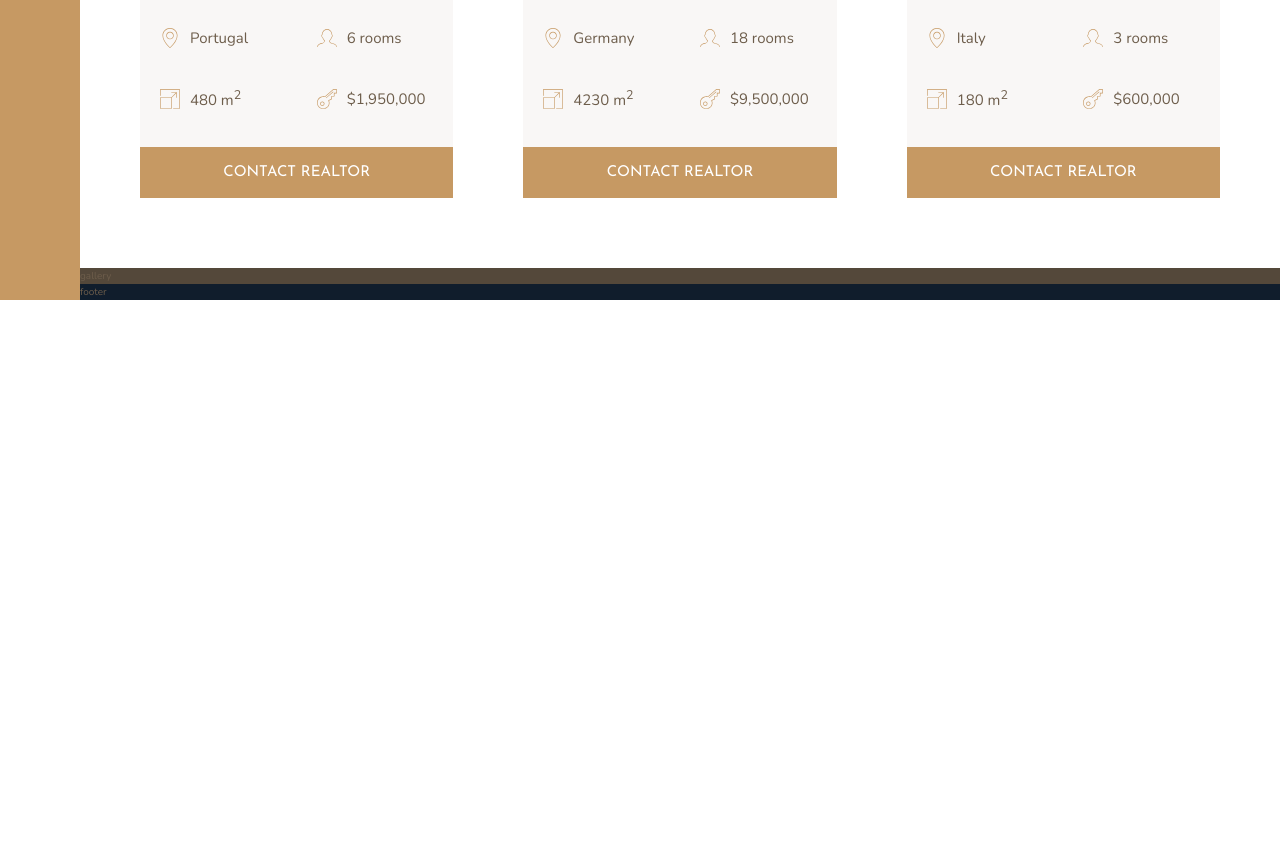
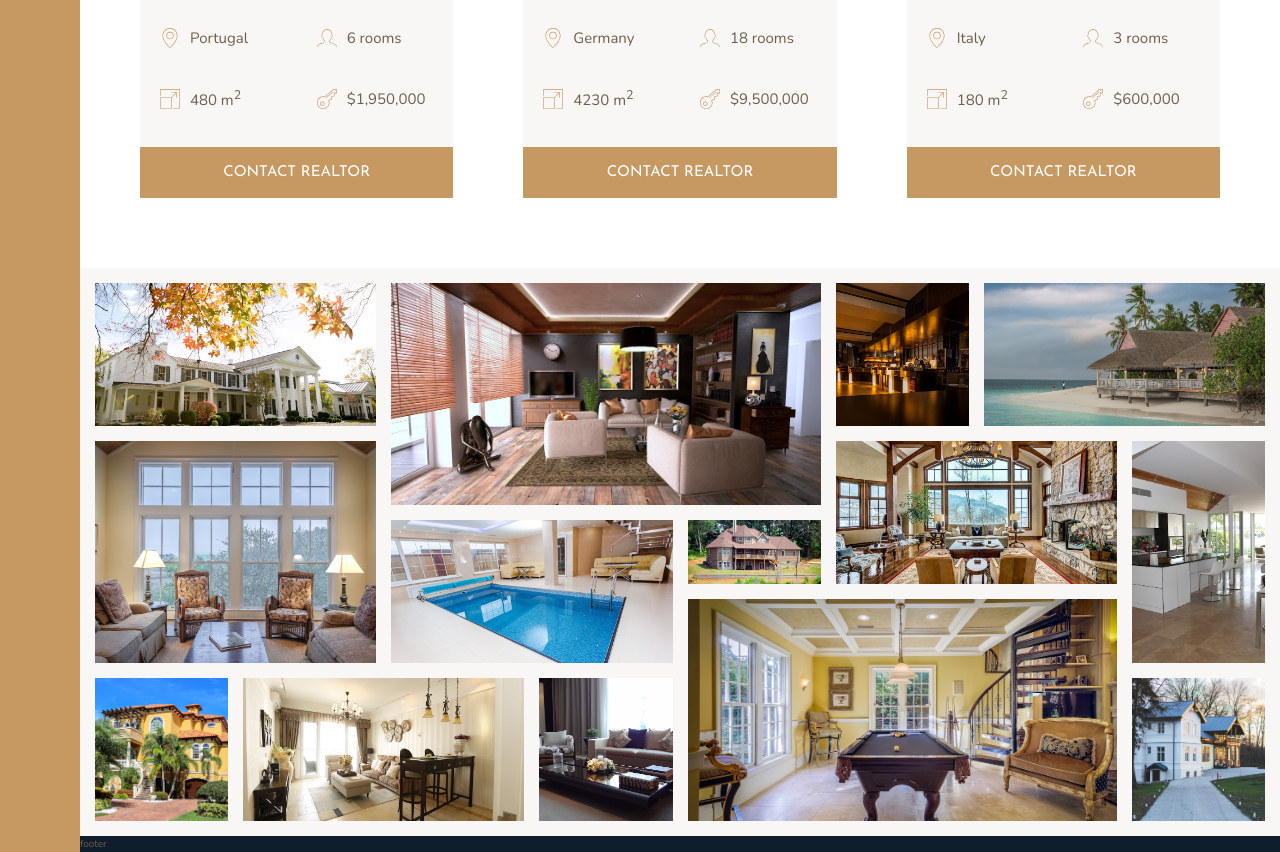
Before and after one commit to ringosingson/grid-nexter, a website: page index.html in a window 1280 px wide. Shown: the part 2644-3496 px from the top of the page. Before the commit the page ends 2944 px from the top, so only its background shows below. Drawn offline with nearby package versions, Linux system fonts and the light colour scheme.

Commit message:
gallery section

```diff
--- a/index.html
+++ b/index.html
@@ -319,7 +319,104 @@
       </section>
 
       <section class="gallery">
-        gallery
+        <figure class="gallery__item gallery__item--1">
+          <img
+            src="img/gal-1.jpeg"
+            alt="Gallery image 1"
+            class="gallery__img"
+          />
+        </figure>
+        <figure class="gallery__item gallery__item--2">
+          <img
+            src="img/gal-2.jpeg"
+            alt="Gallery image 2"
+            class="gallery__img"
+          />
+        </figure>
+        <figure class="gallery__item gallery__item--3">
+          <img
+            src="img/gal-3.jpeg"
+            alt="Gallery image 3"
+            class="gallery__img"
+          />
+        </figure>
+        <figure class="gallery__item gallery__item--4">
+          <img
+            src="img/gal-4.jpeg"
+            alt="Gallery image 4"
+            class="gallery__img"
+          />
+        </figure>
+        <figure class="gallery__item gallery__item--5">
+          <img
+            src="img/gal-5.jpeg"
+            alt="Gallery image 5"
+            class="gallery__img"
+          />
+        </figure>
+        <figure class="gallery__item gallery__item--6">
+          <img
+            src="img/gal-6.jpeg"
+            alt="Gallery image 6"
+            class="gallery__img"
+          />
+        </figure>
+        <figure class="gallery__item gallery__item--7">
+          <img
+            src="img/gal-7.jpeg"
+            alt="Gallery image 7"
+            class="gallery__img"
+          />
+        </figure>
+        <figure class="gallery__item gallery__item--8">
+          <img
+            src="img/gal-8.jpeg"
+            alt="Gallery image 8"
+            class="gallery__img"
+          />
+        </figure>
+        <figure class="gallery__item gallery__item--9">
+          <img
+            src="img/gal-9.jpeg"
+            alt="Gallery image 9"
+            class="gallery__img"
+          />
+        </figure>
+        <figure class="gallery__item gallery__item--10">
+          <img
+            src="img/gal-10.jpeg"
+            alt="Gallery image 10"
+            class="gallery__img"
+          />
+        </figure>
+        <figure class="gallery__item gallery__item--11">
+          <img
+            src="img/gal-11.jpeg"
+            alt="Gallery image 11"
+            class="gallery__img"
+          />
+        </figure>
+        <figure class="gallery__item gallery__item--12">
+          <img
+            src="img/gal-12.jpeg"
+            alt="Gallery image 12"
+            class="gallery__img"
+          />
+        </figure>
+        <figure class="gallery__item gallery__item--13">
+          <img
+            src="img/gal-13.jpeg"
+            alt="Gallery image 13"
+            class="gallery__img"
+          />
+        </figure>
+        <figure class="gallery__item gallery__item--14">
+          <img
+            src="img/gal-14.jpeg"
+            alt="Gallery image 14"
+            class="gallery__img"
+          />
+        </figure>
       </section>
 
       <footer class="footer">
--- a/sass/_gallery.scss
+++ b/sass/_gallery.scss
@@ -1,4 +1,91 @@
 .gallery {
-  background-color: $color-grey-dark-1;
+  background-color: $color-grey-light-1;
   grid-column: full-start/full-end;
+
+  display: grid;
+  /*grid-template-columns: repeat(8, 1fr);
+  grid-template-rows: repeat(7, 5vw);*/
+  grid-template: repeat(7, 5vw) / repeat(8, 1fr);
+
+  grid-gap: 1.5rem;
+  padding: 1.5rem;
+
+  &__item {
+    &--1 {
+      grid-row: 1 / span 2;
+      grid-column: 1 / span 2;
+    }
+
+    &--2 {
+      grid-row: 1 / span 3;
+      grid-column: 3 / span 3;
+    }
+
+    &--3 {
+      grid-row: 1 / span 2;
+      grid-column: 6 / 7;
+    }
+
+    &--4 {
+      grid-row: 1 / span 2;
+      grid-column: 7 / -1;
+    }
+
+    &--5 {
+      grid-row: 3 / span 3;
+      grid-column: 1 / span 2;
+    }
+
+    &--6 {
+      grid-row: 4 / span 2;
+      grid-column: 3 / span 2;
+    }
+
+    &--7 {
+      grid-row: 4 / 5;
+      grid-column: 5 / 6;
+    }
+
+    &--8 {
+      grid-row: 3 / span 2;
+      grid-column: 6 / span 2;
+    }
+
+    &--9 {
+      grid-row: 3 / span 3;
+      grid-column: 8 / -1;
+    }
+
+    &--10 {
+      grid-row: 6 / span 2;
+      grid-column: 1 / 2;
+    }
+
+    &--11 {
+      grid-row: 6 / span 2;
+      grid-column: 2 / span 2;
+    }
+
+    &--12 {
+      grid-row: 6 / span 2;
+      grid-column: 4 / 5;
+    }
+
+    &--13 {
+      grid-row: 5 / span 3;
+      grid-column: 5 / span 3;
+    }
+
+    &--14 {
+      grid-row: 6 / span 2;
+      grid-column: 8 / -1;
+    }
+  }
+
+  &__img {
+    width: 100%;
+    height: 100%;
+    object-fit: cover;
+    display: block;
+  }
 }
```
Also changed, not shown: css/style.css.
